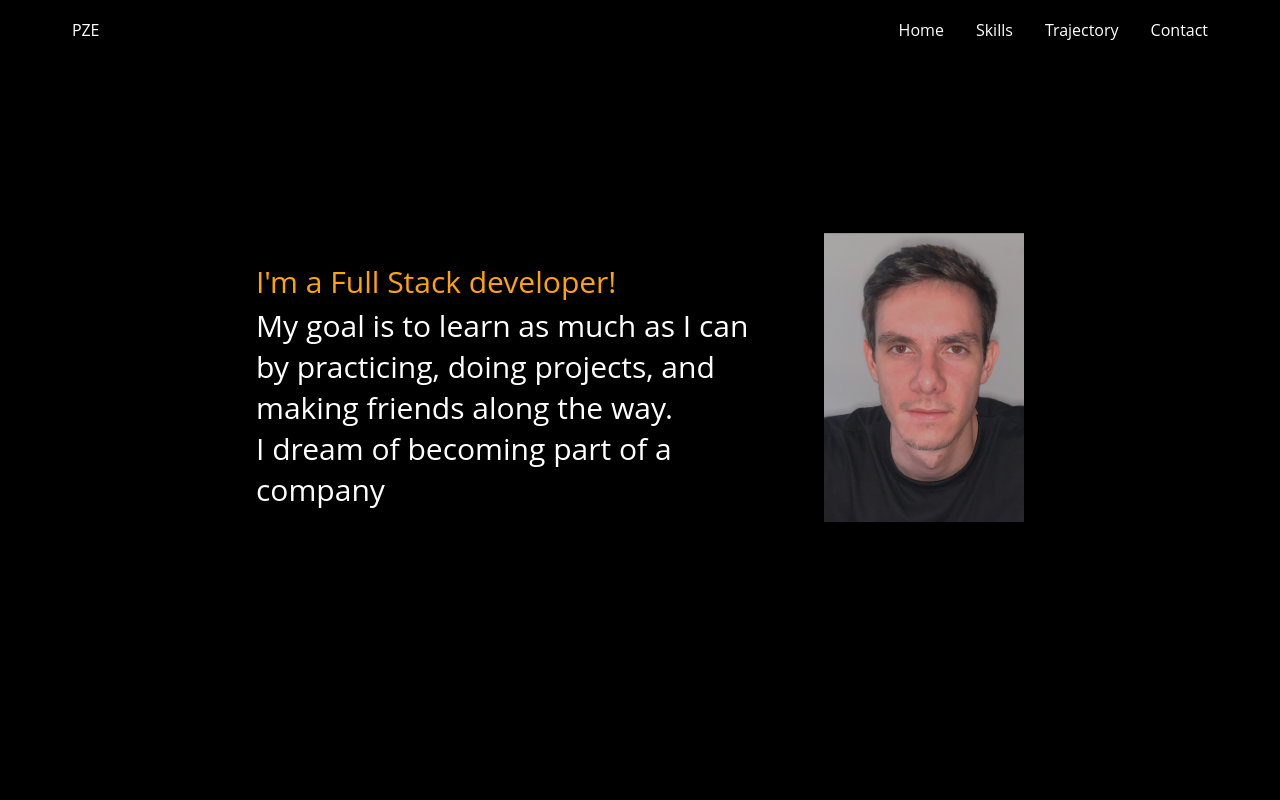
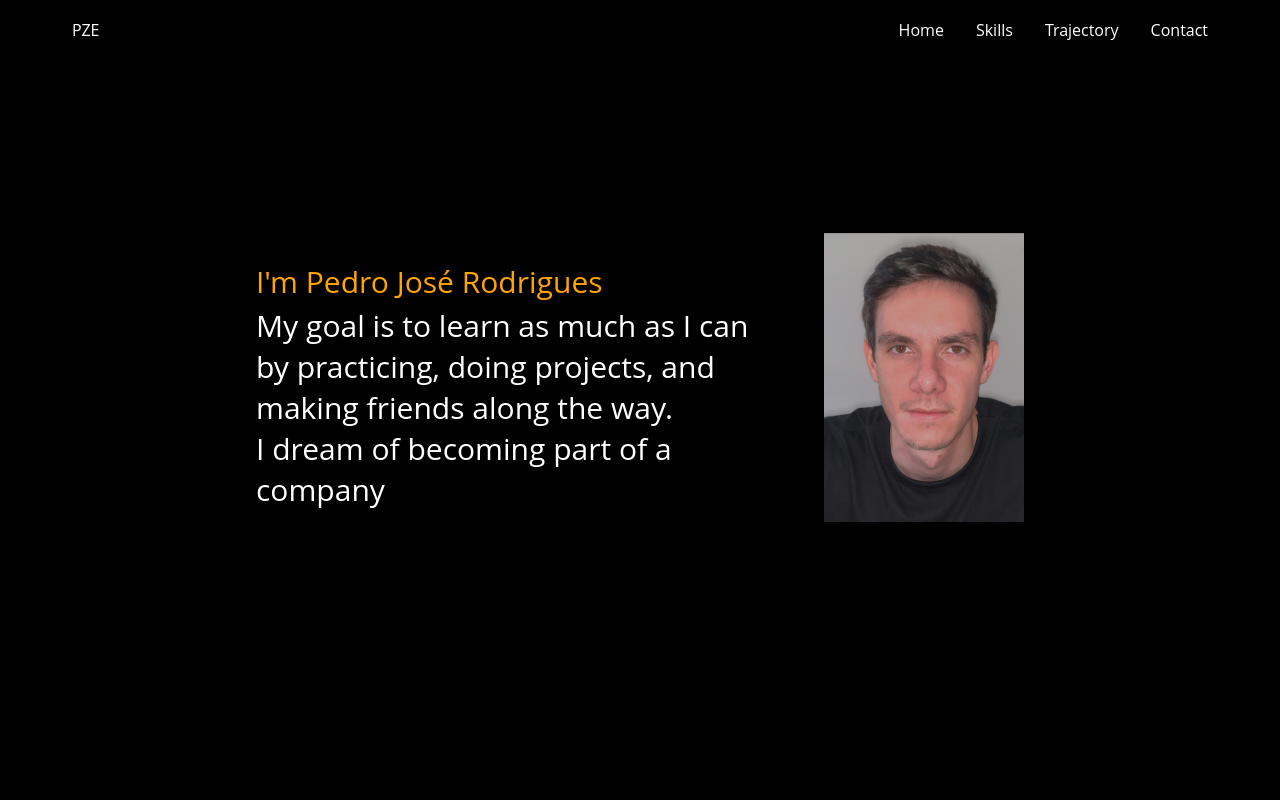
Before and after one commit to pjceva/portfolio, a React (Vite) app: page / in a window 1280 px wide. Shown: the top 800 px of the page. Built offline with nearby package versions, Linux system fonts and the light colour scheme.

Commit message:
Changes on Type animation

```diff
--- a/src/pages/home/home.tsx
+++ b/src/pages/home/home.tsx
@@ -40,13 +40,15 @@ export const Home = () => {
                     <TextBox>
                         <span className="h1">
                         <TypeAnimation sequence={[
-                            "Hi! I'm Pedro José!",
+                            "Welcome",
+                            4000,
+                            "I'm Pedro José Rodrigues",
                             2000,
                             "I'm a Full Stack developer!",
-                            2000,
+
                         ]}
-                        speed={65}
-                        repeat={2}
+                        speed={60}
+                        repeat={0}
                         />
                         </span>
                         <span>My goal is to learn as much as I can
```
Also changed, not shown: src/imgs/pze.png (added).
